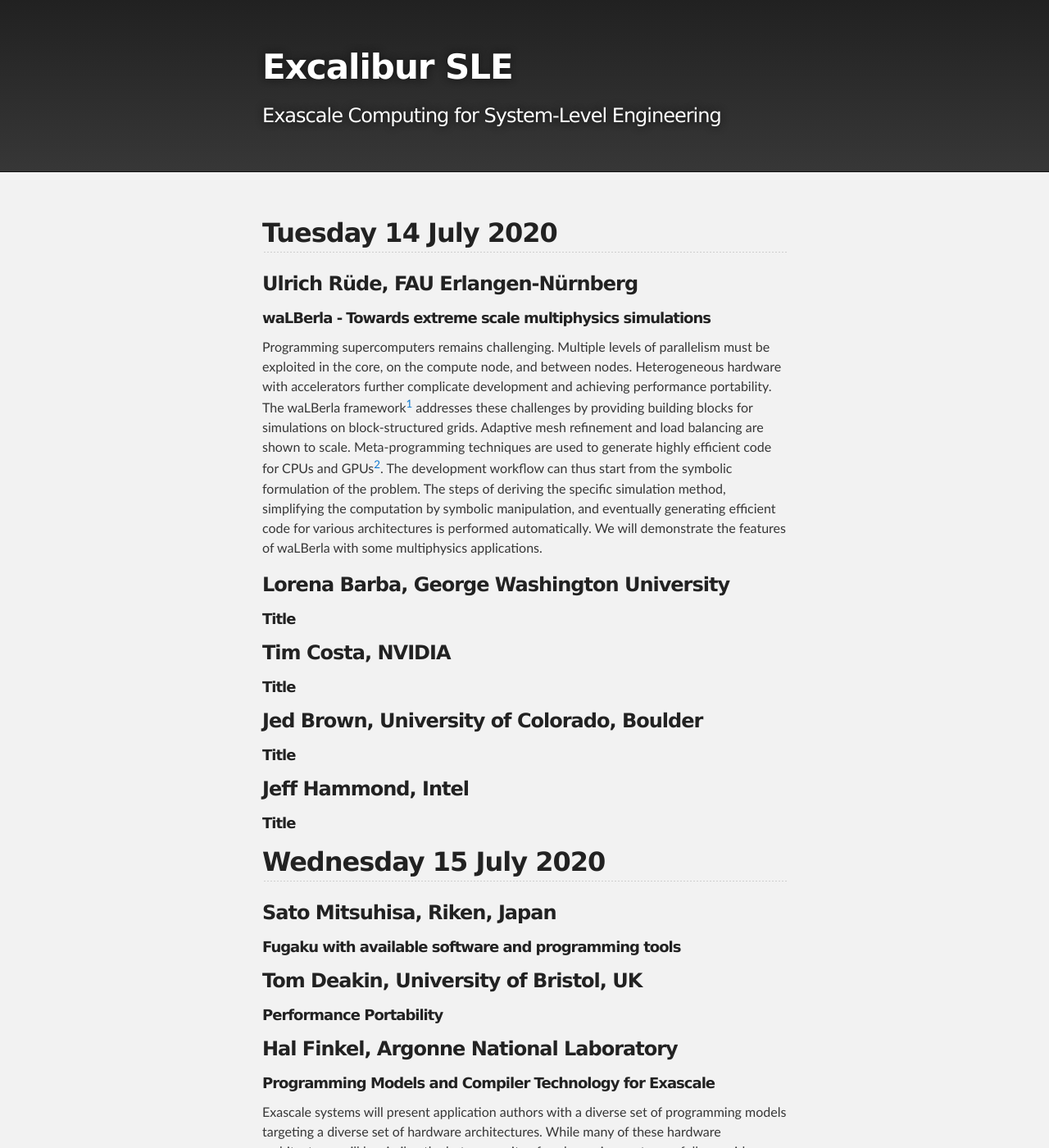
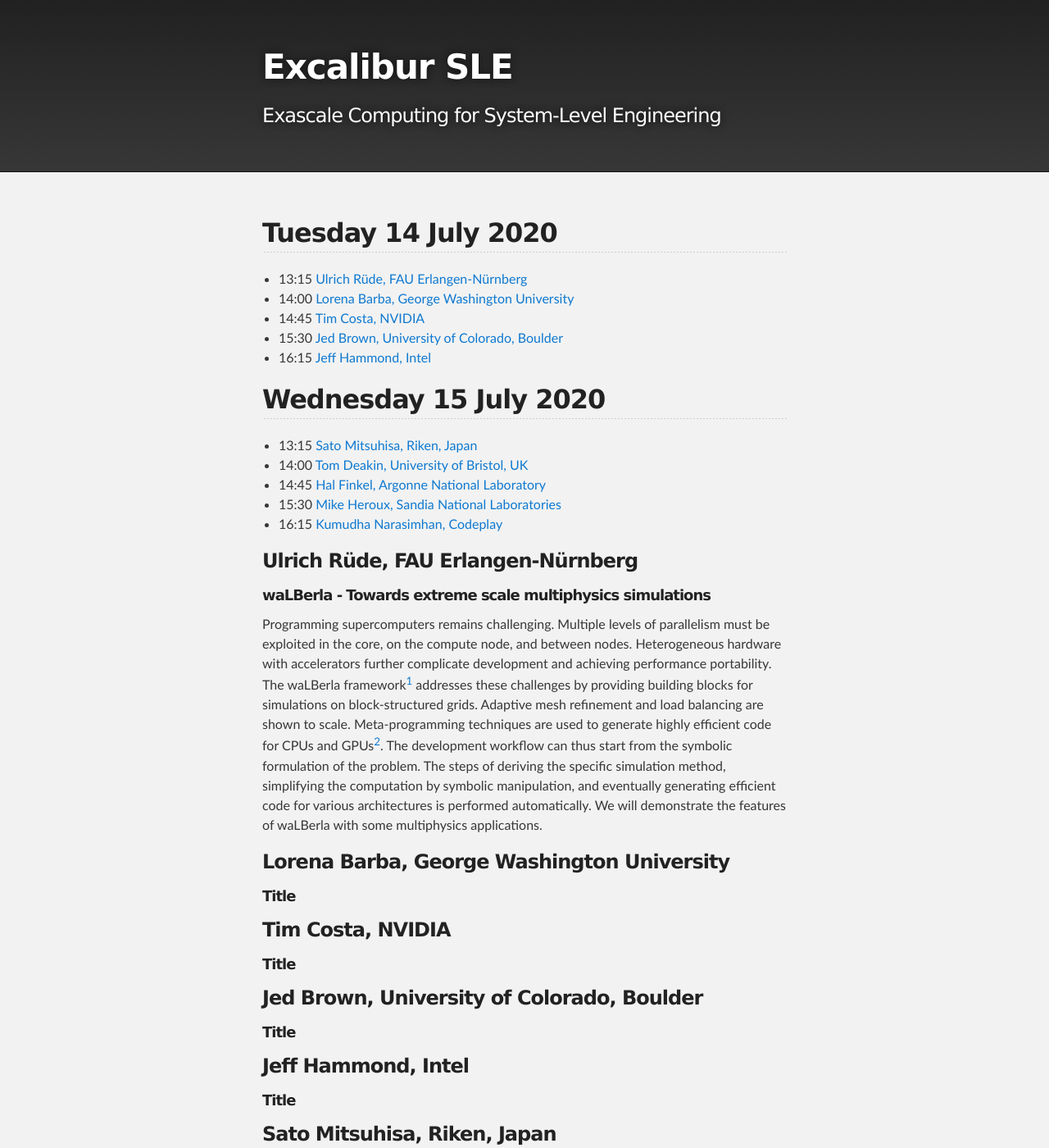
Before and after one commit to Excalibur-SLE/Excalibur-SLE.github.io, a Jekyll site: the page built from workshop1_programme.md, in a window 1280 px wide and 1400 px high. Shown: the whole window at 82% size. Built offline with Jekyll 4.4.1, drawn with Linux system fonts in a browser that asks for light colours; our own code applies the rules of GitHub Pages for plain Markdown files.

Commit message:
update programme

```diff
--- a/workshop1_programme.md
+++ b/workshop1_programme.md
@@ -3,6 +3,21 @@
 ---
 
 ## Tuesday 14 July 2020
+
+- 13:15 <a href="#ulrich-rüde-fau-erlangen-nürnberg">Ulrich Rüde, FAU Erlangen-Nürnberg</a>
+- 14:00 <a href="#lorena-barba-george-washington-university">Lorena Barba, George Washington University</a>
+- 14:45 <a href="#tim-costa-nvidia">Tim Costa, NVIDIA</a>
+- 15:30 <a href="#jed-brown-university-of-colorado-boulder">Jed Brown, University of Colorado, Boulder</a>
+- 16:15 <a href="#jeff-hammond-intel">Jeff Hammond, Intel</a>
+
+## Wednesday 15 July 2020
+
+- 13:15 <a href="#sato-mitsuhisa-riken-japan">Sato Mitsuhisa, Riken, Japan</a>
+- 14:00 <a href="#tom-deakin-university-of-bristol-uk">Tom Deakin, University of Bristol, UK</a>
+- 14:45 <a href="#hal-finkel-argonne-national-laboratory">Hal Finkel, Argonne National Laboratory</a>
+- 15:30 <a href="#mike-heroux-sandia-national-laboratories">Mike Heroux, Sandia National Laboratories</a>
+- 16:15 <a href="#kumudha-narasimhan-codeplay">Kumudha Narasimhan, Codeplay</a>
+
 
 ### Ulrich Rüde, FAU Erlangen-Nürnberg
 ##### waLBerla - Towards extreme scale multiphysics simulations
```
Also changed, not shown: other parts of workshop1_programme.md (+0 -2 lines).
